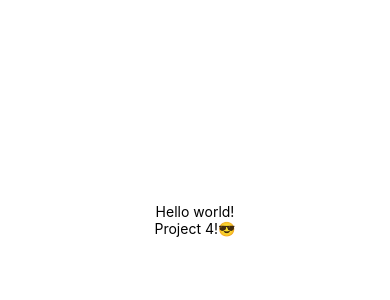
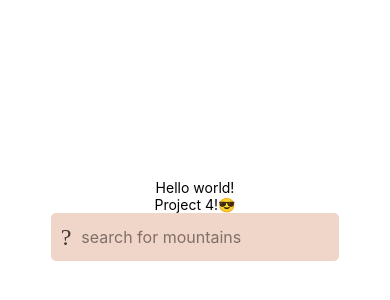
Before and after one commit to Knutakir/IT2810-Project-4, a React Native app in the folder client/: screen / in a window 390 px wide. Shown: the part 202-502 px from the top of the page. Built offline with nearby package versions, Linux system fonts and the light colour scheme.

Commit message:
Add search component with input and icon (#4)

```diff
--- a/client/App.js
+++ b/client/App.js
@@ -1,11 +1,13 @@
 import React from 'react';
 import { StyleSheet, Text, View } from 'react-native';
+import Search from './components/Search';
 
 export default function App() {
     return (
         <View style={styles.container}>
             <Text>Hello world!</Text>
             <Text>Project 4!😎</Text>
+            <Search />
         </View>
     );
 }
--- a/client/babel.config.js
+++ b/client/babel.config.js
@@ -1,4 +1,4 @@
-export default api => {
+module.exports = function(api) {
     api.cache(true);
     return {
         presets: ['babel-preset-expo'],
--- /dev/null
+++ b/client/components/Search.js
@@ -0,0 +1,36 @@
+import React, { useRef } from 'react';
+import {
+    View,
+    TextInput,
+    StyleSheet,
+} from 'react-native';
+import { Ionicons } from '@expo/vector-icons';
+
+function Search() {
+    const inputRef = useRef(null);
+
+    return (
+        <View style={styles.view}>
+            <Ionicons style={styles.searchIcon} name="md-search" size={24} color="#403632" onPress={() => inputRef.current.focus()} />
+            <TextInput style={styles.searchInput} ref={inputRef} placeholder="search for mountains" placeholderTextColor="#403632a2" />
+        </View>
+    );
+}
+
+const styles = StyleSheet.create({
+    view: {
+        flexDirection: 'row',
+        alignItems: 'center',
+        borderRadius: 5,
+        backgroundColor: '#f0d5c9',
+        padding: 10,
+    },
+    searchIcon: {
+        marginRight: 10,
+    },
+    searchInput: {
+        fontSize: 16,
+    },
+});
+
+export default Search;
```
Also changed, not shown: 1 other file (tests, documents, lock files or other folders).
